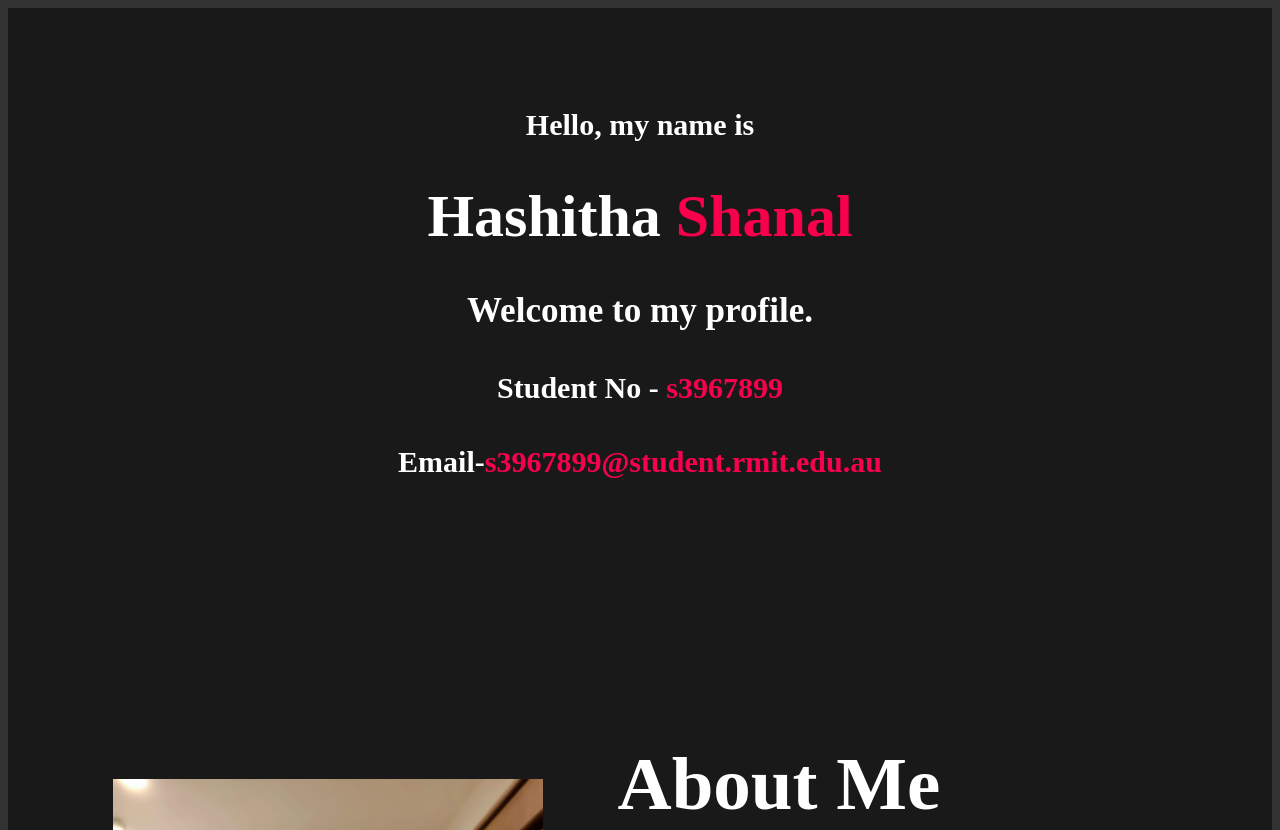
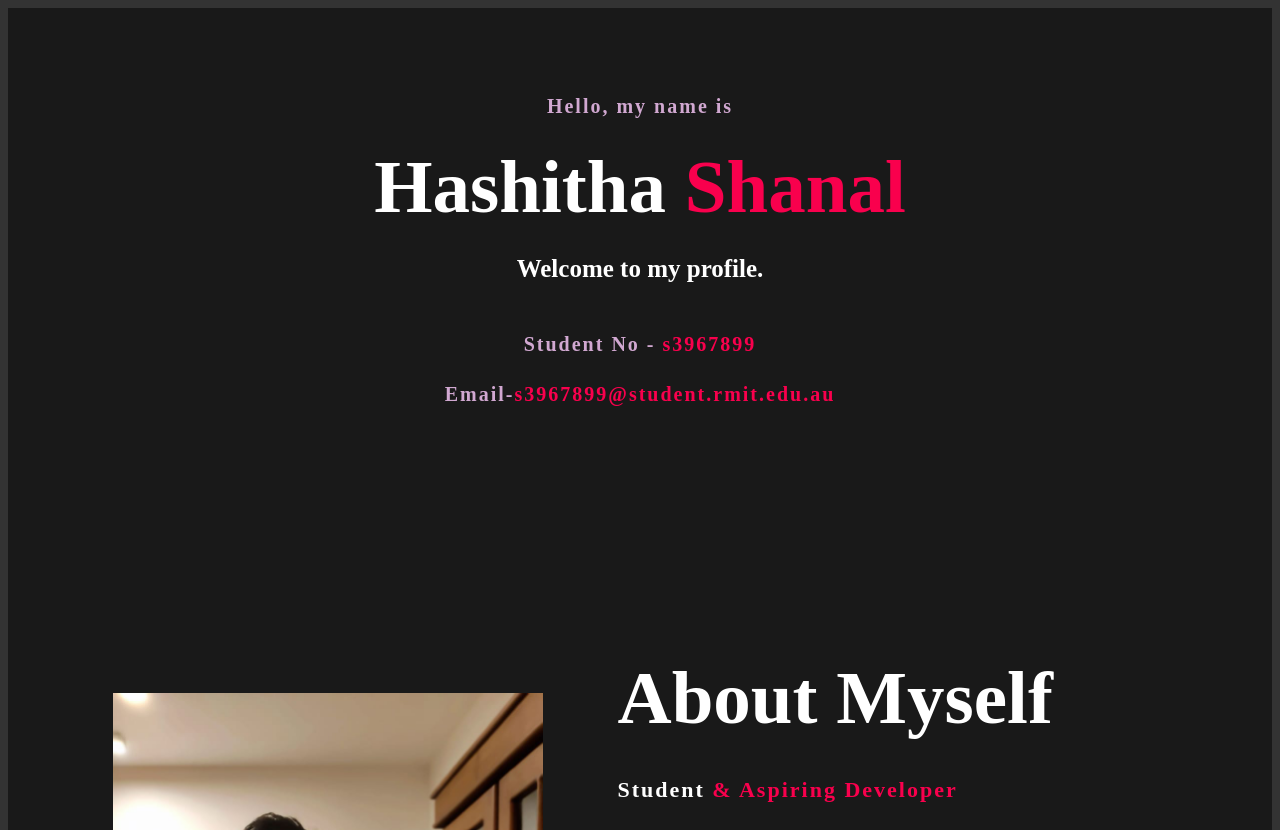
Before and after one commit to ShanalGunaratne/My-Profile-Shanal, a plain HTML site: page index.html in a window 1280 px wide. Shown: the top 830 px of the page. Drawn offline with Linux system fonts and the light colour scheme.

Commit message:
adjusting headings

```diff
--- a/index.html
+++ b/index.html
@@ -21,7 +21,7 @@
 		<div class="main">
 			<img src="Shanal Gunarathne.jpg">
 			<div class="about-text">
-				<h2>About Me</h2>
+				<h2>About Myself</h2>
 				<h5>Student <span>& Aspiring Developer</span></h5>
 				<p>Hello everyone, my name is Hashitha Shanal Gunaratne, but you can call me Shane. I was born on a small island called Sri Lanka, the Pearl of the Indian Ocean. If you have never heard of it before you can find my little island nation right below India. My Nationality is Sri Lankan, and our culture is influenced by its Buddhist heritage, however, it is home to many other religions therefore it is multicultural, and with age, it has become a fusion of different traditions.
 				</p>
--- a/style.css
+++ b/style.css
@@ -1,6 +1,22 @@
 body {
     background-color: #333;
     color: #f4f4f4;
+}
+
+h1{
+	color: white;
+	margin: 20px 0px 20px;
+	font-size: 75px;
+}
+h3{
+	color: white;
+	font-size: 25px;
+	margin-bottom: 50px;
+}
+h4{
+	color: #fcfc;
+	letter-spacing: 2px;
+	font-size: 20px;
 }
 .about{
 	width: 100%;
```
